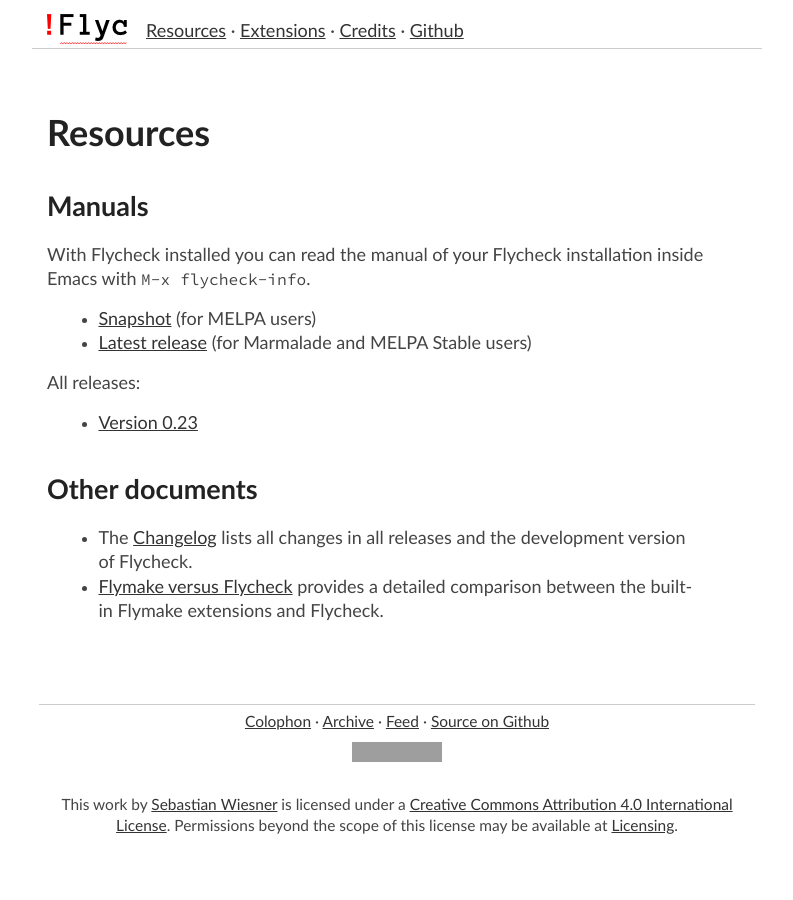
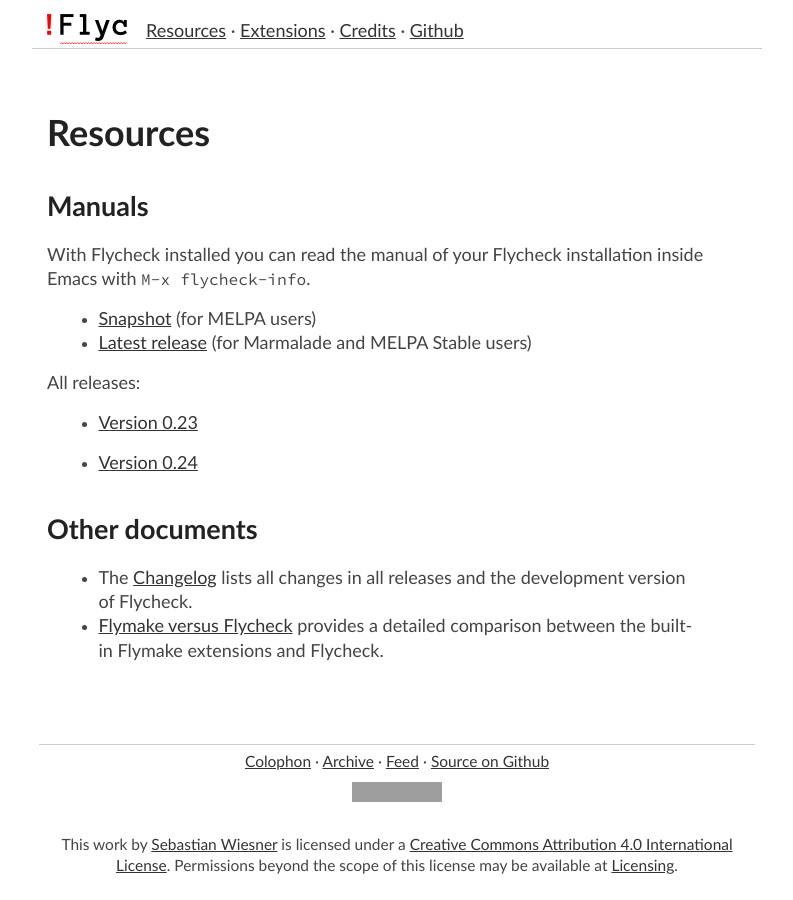
Before and after one commit to cmarqu/flycheck.github.io, a Jekyll site: the page built from resources.md, in a window 1280 px wide. Shown: the whole page, without its empty margins (243-1036 px from the left). Built offline with Jekyll 4.4.1, drawn with Linux system fonts in a browser that asks for light colours; grey boxes are pictures that could not be loaded.

Commit message:
Add release 0.24

```diff
--- a/_data/releases.yml
+++ b/_data/releases.yml
@@ -1,3 +1,4 @@
 include_latest: true
 versions:
   - '0.23'
+  - '0.24'
```
